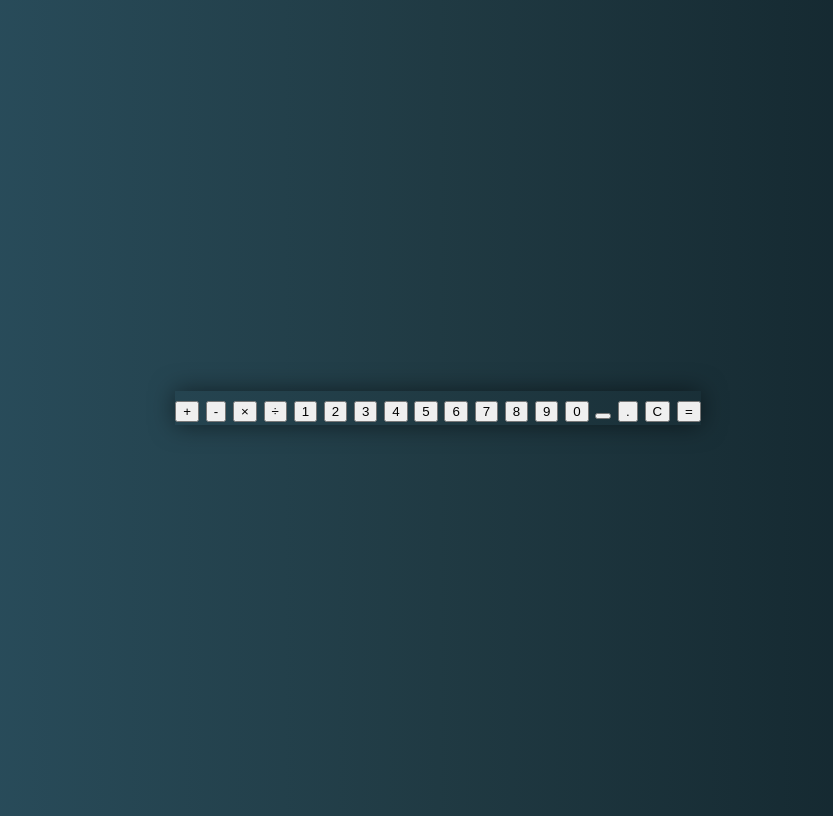
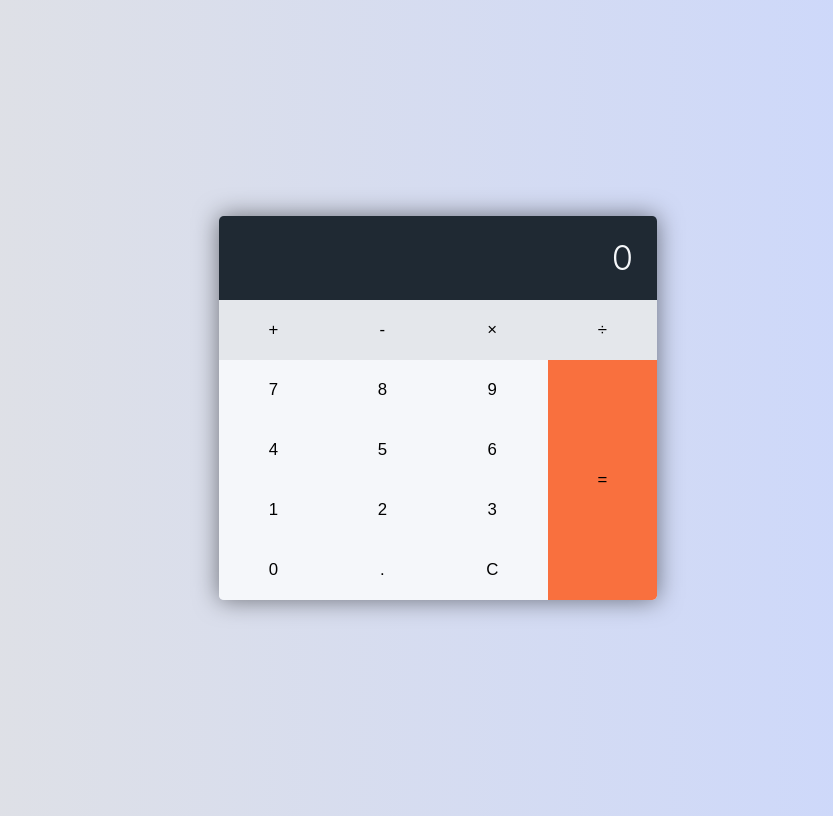
Before and after one commit to johannamag/calculator, a plain HTML site: page index.html in a window 1280 px wide. Shown: the whole page, without its empty margins (202-1035 px from the left). Drawn offline with Linux system fonts and the light colour scheme.

Commit message:
Added Styling

```diff
--- a/index.html
+++ b/index.html
@@ -9,26 +9,25 @@
   <body>
     <div class="container">
       <div class="calculator">
-        <div class="calculator__display"></div>
+        <div class="calculator__display">0</div>
         <div class="calculator__keys">
-          <button>+</button>
-          <button>-</button>
-          <button>&times;</button>
-          <button>÷</button>
-          <button>1</button>
-          <button>2</button>
-          <button>3</button>
-          <button>4</button>
-          <button>5</button>
-          <button>6</button>
-          <button>7</button>
-          <button>8</button>
-          <button>9</button>
-          <button>0</button>
-          <button></button>
-          <button>.</button>
-          <button>C</button>
-          <button>=</button>
+          <button class="operator plus">+</button>
+          <button class="operator minus">-</button>
+          <button class="operator times">&times;</button>
+          <button class="operator divide">÷</button>
+          <button class="number one">1</button>
+          <button class="number two">2</button>
+          <button class="number three">3</button>
+          <button class="number four">4</button>
+          <button class="number five">5</button>
+          <button class="number six">6</button>
+          <button class="number seven">7</button>
+          <button class="number eight">8</button>
+          <button class="number nine">9</button>
+          <button class="number zero">0</button>
+          <button class="number decimal">.</button>
+          <button class="number clear">C</button>
+          <button class="equal">=</button>
         </div>
       </div>
     </div>
--- a/styles.css
+++ b/styles.css
@@ -35,21 +35,128 @@ body {
   justify-content: center;
   align-items: center;
   height: 100vh;
-  background: #0f2027; /* fallback for old browsers */
+  background: #c9d6ff; /* fallback for old browsers */
   background: -webkit-linear-gradient(
     to right,
-    #2c5364,
-    #203a43,
-    #0f2027
+    #e2e2e2,
+    #c9d6ff
   ); /* Chrome 10-25, Safari 5.1-6 */
   background: linear-gradient(
     to right,
-    #2c5364,
-    #203a43,
-    #0f2027
+    #e2e2e2,
+    #c9d6ff
   ); /* W3C, IE 10+/ Edge, Firefox 16+, Chrome 26+, Opera 12+, Safari 7+ */
 }
 
 .calculator {
   box-shadow: 0 0 25px 0 rgba(0, 0, 0, 0.5);
+  border-radius: 0.2rem;
+  overflow: hidden;
 }
+
+.calculator__display {
+  background-color: var(--grey-900);
+  color: var(--grey-050);
+  width: 16.25rem;
+  padding: 0.75rem 1rem;
+  text-align: right;
+  font-size: calc(1rem * 1.2 * 1.2);
+}
+
+button {
+  background-color: transparent;
+  outline: none;
+  border: 0;
+  padding: 20px;
+  font-size: 0.7rem;
+  font-weight: 100;
+}
+
+.calculator__keys {
+  background: var(--grey-100);
+  display: grid;
+  grid-template-columns: repeat(4, auto);
+  grid-template-areas:
+    ". . . ."
+    "seven eight nine equal"
+    "four five six equal"
+    "one two three equal"
+    "zero decimal clear equal";
+}
+
+.zero {
+  grid-area: zero;
+}
+
+.one {
+  grid-area: one;
+}
+
+.two {
+  grid-area: two;
+}
+
+.three {
+  grid-area: three;
+}
+
+.four {
+  grid-area: four;
+}
+
+.five {
+  grid-area: five;
+}
+
+.six {
+  grid-area: six;
+}
+
+.seven {
+  grid-area: seven;
+}
+
+.eight {
+  grid-area: eight;
+}
+
+.nine {
+  grid-area: nine;
+}
+
+.decimal {
+  grid-area: decimal;
+}
+
+.clear {
+  grid-area: clear;
+}
+
+.zero {
+  grid-area: zero;
+}
+
+.equal {
+  grid-area: equal;
+  background-color: var(--orange-400);
+}
+
+.equal:active {
+  background-color: var(--orange-500);
+}
+
+.operator {
+  background-color: var(--grey-100);
+}
+
+.operator:active {
+  background-color: var(--grey-300);
+}
+
+.number {
+  background-color: var(--grey-050);
+}
+
+.number:active {
+  background-color: var(--grey-200);
+}
```
